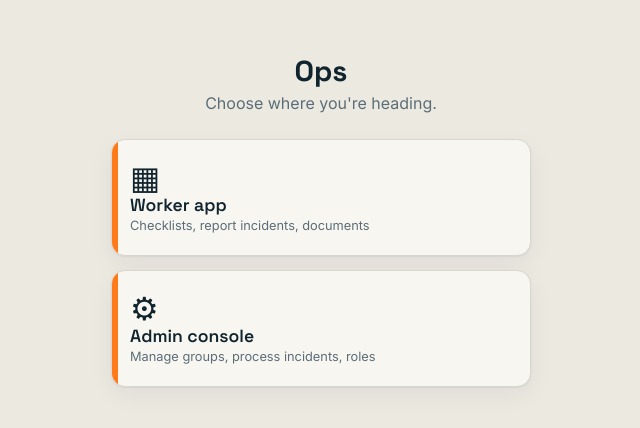
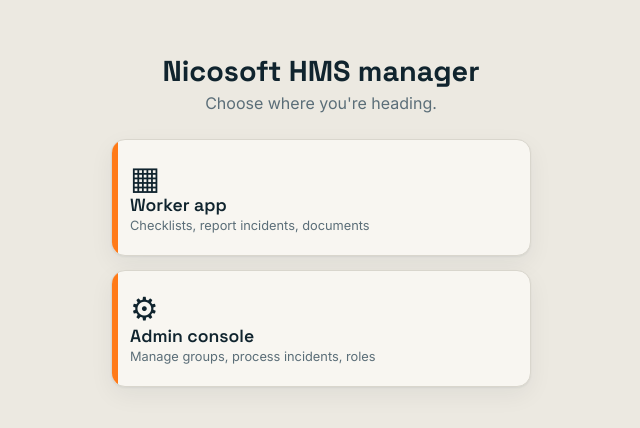
Before and after one commit to Mitico12/HMS, a plain HTML site: page index.html in a window 1280 px wide. Shown: the part 180-608 px from the top of the page, without its empty margins (319-959 px from the left). Drawn offline with Linux system fonts and the light colour scheme.

Commit message:
Add files via upload

```diff
--- a/index.html
+++ b/index.html
@@ -3,7 +3,7 @@
 <head>
   <meta charset="utf-8">
   <meta name="viewport" content="width=device-width, initial-scale=1, viewport-fit=cover">
-  <title>Ops</title>
+  <title>Nicosoft HMS manager</title>
   <link rel="stylesheet" href="./styles.css">
   <style>
     body { padding-bottom: 0; }
@@ -18,7 +18,7 @@
 <body>
   <div class="launch">
     <div class="launch-card">
-      <div class="launch-brand">Ops</div>
+      <div class="launch-brand">Nicosoft HMS manager</div>
       <div class="launch-tag">Choose where you're heading.</div>
       <div class="launch-grid">
         <a class="tile" href="./user.html" style="text-decoration:none;color:inherit">
```
